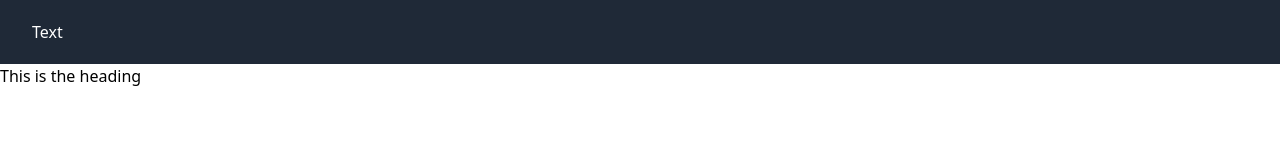
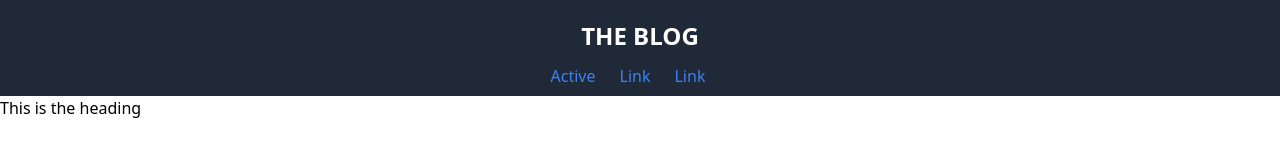
Before and after one commit to DevShara/blog-starter-powdered-by-gatsby-algolio, a Gatsby site: page / in a window 1280 px wide. Built offline with nearby package versions, Linux system fonts and the light colour scheme; Gatsby itself is replaced by a stand-in of ours.

Commit message:
style: write  navibar basic styles

```diff
--- a/src/components/navbar.js
+++ b/src/components/navbar.js
@@ -1,13 +1,26 @@
 import React from "react";
 
 const Navbar = () => (
-  <nav class="bg-gray-800">
-    <div class="mx-auto max-w-7xl px-2 sm:px-6 lg:px-8">
-      <div class="relative flex h-16 items-center justify-between">
-        <p className="text-white">Text</p>
+  <nav className="	p-2 bg-gray-800 " >
+    <div className="container">
+      <div className="flex flex-col items-center">
+        <h1 className="text-white m-3 font-bold text-2xl ">THE BLOG</h1>
+        <div className="">
+          <ul class="flex">
+            <li class="mr-6">
+              <a class="text-blue-500 hover:text-blue-800" href="#">Active</a>
+            </li>
+            <li class="mr-6">
+              <a class="text-blue-500 hover:text-blue-800" href="#">Link</a>
+            </li>
+            <li class="mr-6">
+              <a class="text-blue-500 hover:text-blue-800" href="#">Link</a>
+            </li>
+          </ul>
+        </div>
       </div>
     </div>
-  </nav>
+  </nav >
 );
 
 export default Navbar;
```
